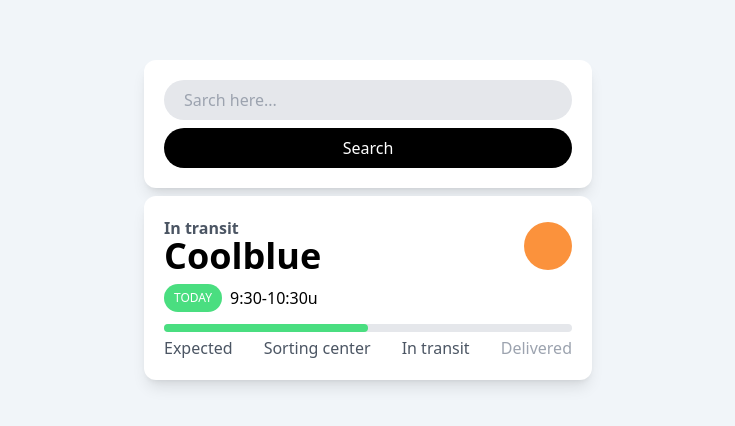
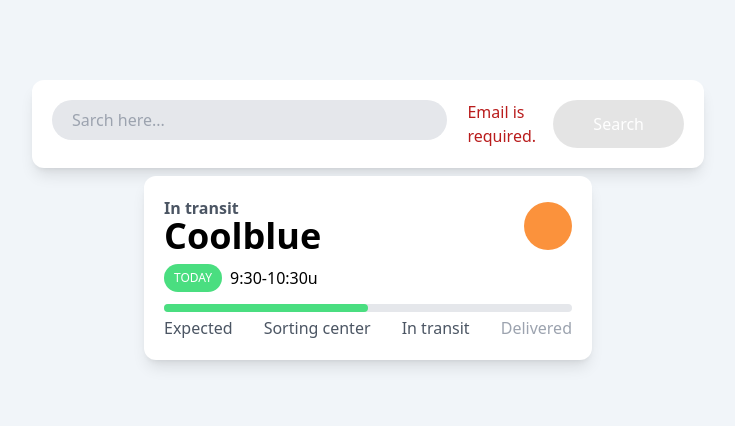
Before and after one commit to dev-hyeonmin/carrot-market, a Next.js app: page / in a window 1280 px wide. Shown: the part 180-606 px from the top of the page, without its empty margins (272-1007 px from the left). Built offline with nearby package versions, Linux system fonts and the light colour scheme.

Commit message:
Tailwind CSS :: Form Modifiers

```diff
--- a/app/page.tsx
+++ b/app/page.tsx
@@ -4,12 +4,18 @@
     <main className="
       bg-slate-100 h-screen flex items-center justify-center p-5
       dark:bg-gray-700 flex-col gap-2">
-      <div className="flex flex-col gap-2 bg-white shadow-lg p-5 rounded-xl w-full max-w-md">
-        <input type="text" placeholder="Sarch here..."
+      <div className="flex flex-col gap-2 bg-white shadow-lg p-5 rounded-xl w-full max-w-2xl md:flex-row">
+        <input
+          type="email"
+          placeholder="Sarch here..."
+          required
           className="w-full h-10 bg-gray-200 px-5 rounded-full outline-none ring
-          ring-transparent focus:ring-offset-orange-500 focus:ring-offset-2 transition-shadow"/>
-        <button className="bg-black text-white w-full py-2 rounded-full font-medium
-          transition-transform active:scale-90 focus:scale-90 outline-none">Search</button>
+          ring-transparent transition-shadow peer
+          focus:ring-2 focus:ring-green-500 invalid:focus:ring-red-600"/>
+        <span className="text-red-700 pl-3 hidden peer-invalid:block">Email is required.</span>
+        <button className="bg-black text-white py-2 rounded-full font-medium
+          transition-transform active:scale-90 focus:scale-90 outline-none md:px-10
+          peer-invalid:opacity-10">Search</button>
       </div>
 
       <div className="
```
